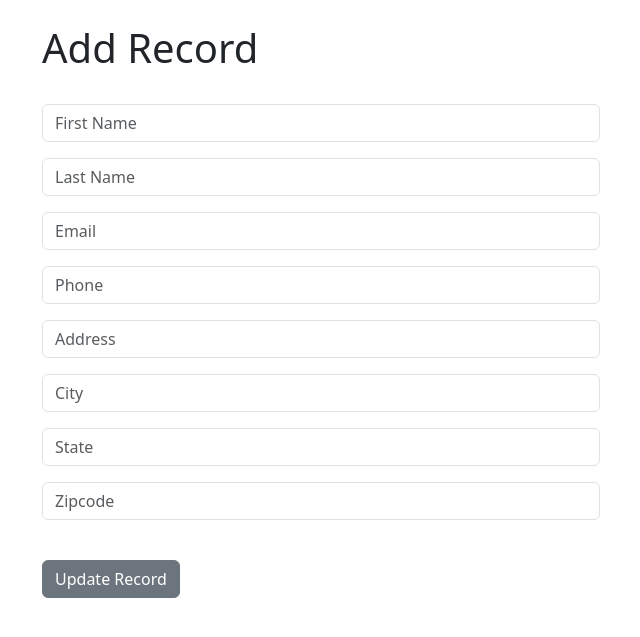
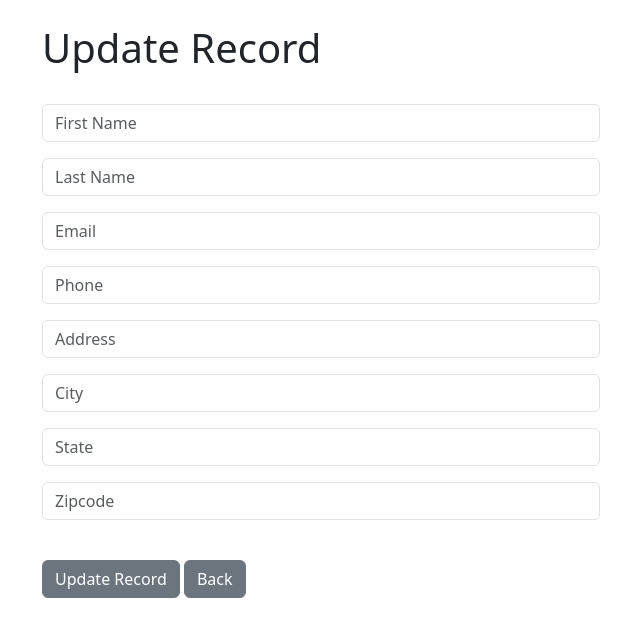
Before and after one commit to wint-thiri-myaing/django-crm, a Django app: template website/templates/update_record.html in a window 1280 px wide. Shown: the part 56-693 px from the top of the page, without its empty margins (319-959 px from the left). Run offline with Django 4.2, Linux system fonts and the light colour scheme; the template is opened without the code that fills it: values that come from a table or form of the project are taken from there, others are empty.

Commit message:
fix:update record

```diff
--- a/website/templates/update_record.html
+++ b/website/templates/update_record.html
@@ -2,7 +2,7 @@
 {% block content %}
 
 <div class="col-md-6 offset-md-3">
-<h1>Add Record</h1>
+<h1>Update Record</h1>
 <br/>
 
 <form method="POST">
@@ -12,6 +12,7 @@
 
 <br/>
   <button type="submit" class="btn btn-secondary">Update Record</button>
+  <a href="{% url 'home' %}" class="btn btn-secondary">Back</a>
 
 </form>
 
```
